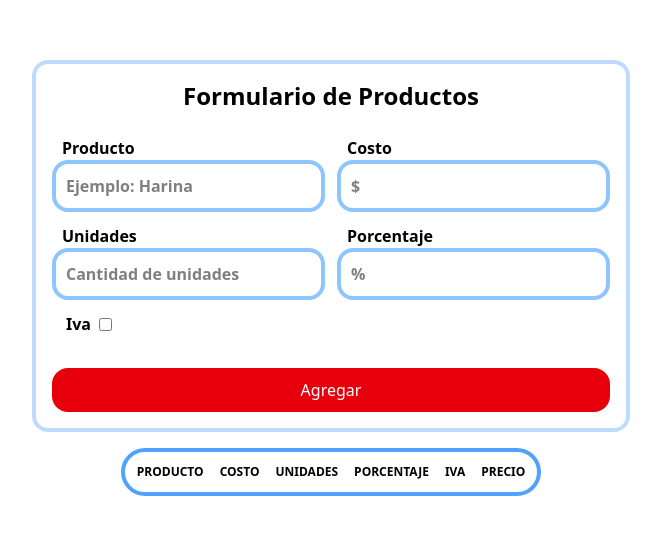
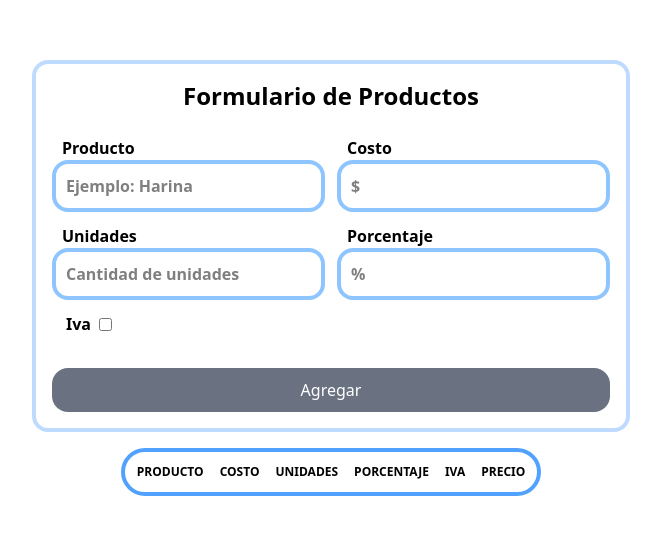
Before and after one commit to Eiderth/banner-store-repo, a React (Vite) app: page / in a window 1280 px wide. Shown: the part 122-656 px from the top of the page, without its empty margins (309-970 px from the left). Built offline with nearby package versions, Linux system fonts and the light colour scheme.

Commit message:
refactor: la logica del banner a sido ligeramente cambiada

```diff
--- a/src/components/Aplication.tsx
+++ b/src/components/Aplication.tsx
@@ -2,16 +2,16 @@ import Banner from "./components-secondary/Banner";
 import FormProduct from "./components-secondary/FormProduct";
 
 import { useState } from "react";
-import type { TypeFormData } from "./components-secondary/FormProduct";
+import type { formData } from "./components-secondary/FormProduct";
 
-type typeProducts = {
-  precio: number;
-} & TypeFormData;
+export type products = {
+  precio: string;
+} & formData;
 
 export default function Aplication() {
-  const [product, setProduct] = useState<typeProducts[]>([]);
+  const [product, setProduct] = useState<products[]>([]);
 
-  const handleClick = (data: TypeFormData) => {
+  const handleClick = (data: formData) => {
     let { costo, unidades, porcentaje, iva } = data;
     const numCosto = Number(costo);
     const numUnidades = Number(unidades);
@@ -20,7 +20,10 @@ export default function Aplication() {
     let precio = (numCosto / numUnidades) * (numPorcentaje + 1);
     iva ? (precio += precio * 0.16) : precio;
 
-    setProduct((prevProduct) => [...prevProduct, { ...data, precio: precio }]);
+    setProduct((prevProduct) => [
+      ...prevProduct,
+      { ...data, precio: precio.toString() },
+    ]);
     console.log(product);
   };
 
@@ -36,6 +39,7 @@ export default function Aplication() {
           "iva",
           "precio",
         ]}
+        data={product}
       />
     </>
   );
--- a/src/components/components-secondary/Banner.tsx
+++ b/src/components/components-secondary/Banner.tsx
@@ -1,8 +1,11 @@
+import type { products } from "../Aplication";
+
 type Props = {
-  headers: string[];
+  headers: (keyof products)[];
+  data?: products[];
 };
 
-export default function Banner({ headers }: Props) {
+export default function Banner({ headers, data }: Props) {
   return (
     <table className="table-fixed rounded-3xl border-4 border-separate border-spacing-0 border-blue-400 p-1">
       <thead>
@@ -17,7 +20,21 @@ export default function Banner({ headers }: Props) {
           ))}
         </tr>
       </thead>
-      <tbody></tbody>
+      <tbody>
+        {data?.map((props, keyRow) => (
+          <tr key={keyRow}>
+            {headers.map((key) => (
+              <td key={`${key}-${keyRow}`} className="text-center">
+                {typeof props[key] === "boolean"
+                  ? props[key]
+                    ? "Si"
+                    : "No"
+                  : props[key]}
+              </td>
+            ))}
+          </tr>
+        ))}
+      </tbody>
     </table>
   );
 }
--- a/src/components/components-secondary/FormProduct.tsx
+++ b/src/components/components-secondary/FormProduct.tsx
@@ -3,7 +3,7 @@ import Form from "./Form";
 import Input from "./Input";
 import Btn from "./Btn";
 
-export type TypeFormData = {
+export type formData = {
   producto: string;
   costo: string;
   unidades: string;
@@ -12,7 +12,7 @@ export type TypeFormData = {
 };
 
 type Props = {
-  onClick: (data: TypeFormData) => void;
+  onClick: (data: formData) => void;
 };
 
 export default function FormProduct({ onClick }: Props) {
@@ -26,10 +26,24 @@ export default function FormProduct({ onClick }: Props) {
 
   const handleChangue = (e: ChangeEvent<HTMLInputElement>) => {
     const { type, id, value, checked } = e.target;
+
+    // recordar agregar validacion en handleChange
+
     setData((prevData) => ({
       ...prevData,
       [id.toLowerCase()]: type === "checkbox" ? checked : value,
     }));
+  };
+
+  const validation = () => {
+    let key: keyof formData;
+    for (key in data) {
+      if (typeof data[key] !== "boolean" && data[key] === "") {
+        return true;
+      } else if (key === "producto" && data[key].length < 3) {
+        return true;
+      } else if (Number(data[key]) < 0) return true;
+    }
   };
 
   return (
@@ -76,7 +90,8 @@ export default function FormProduct({ onClick }: Props) {
         text="Agregar"
         type="button"
         onClick={() => onClick(data)}
-        className="col-span-full"
+        className="col-span-full disabled:bg-gray-500"
+        disabled={validation()}
       />
     </Form>
   );
--- a/src/components/components-secondary/Input.tsx
+++ b/src/components/components-secondary/Input.tsx
@@ -19,7 +19,7 @@ export default function Input({ className, classNameInput, ...props }: Props) {
       <input
         {...props}
         className={twMerge(
-          "rounded-2xl p-2.5 border-4 border-blue-300 w-full focus:border-violet-600 focus:outline-0 transition-colors  invalid:focus:border-red-600 invalid:focus:text-red-600",
+          "rounded-2xl p-2.5 border-4 border-blue-300 w-full focus:border-green-400 focus:outline-0 transition-colors  invalid:focus:border-red-600 invalid:focus:text-red-600",
           classNameInput
         )}
       />
```
